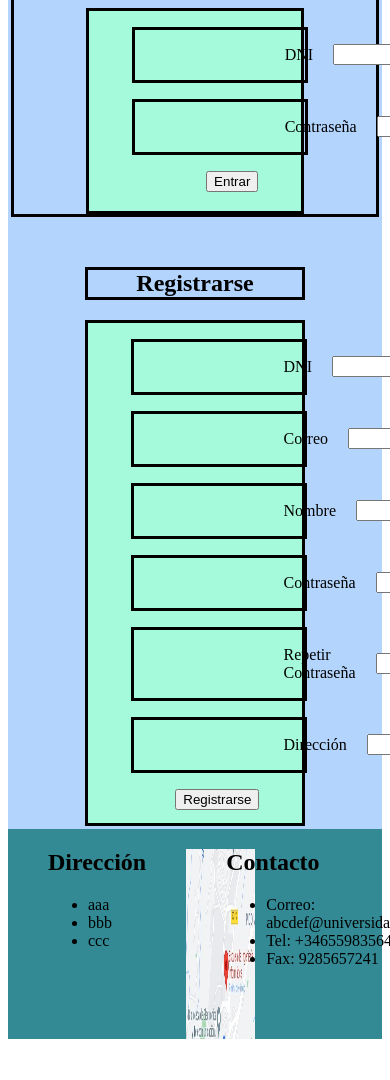
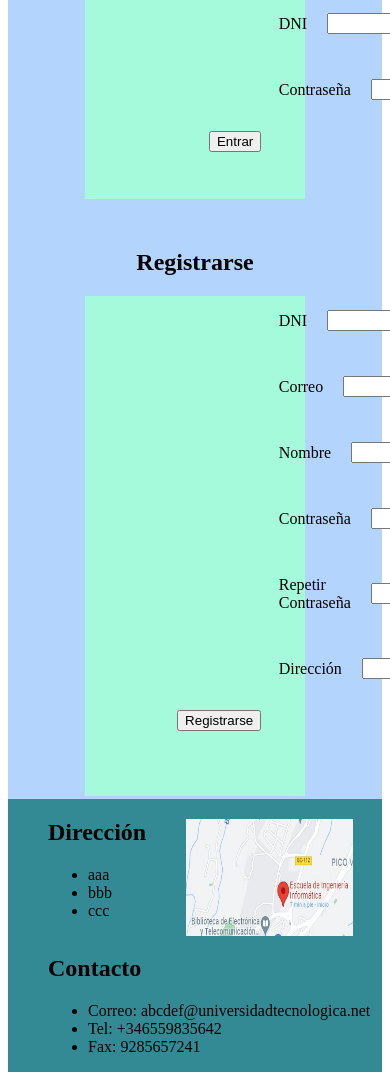
Before and after one commit to albertosocas/version1, a website built with Parcel: page login.html in a window 390 px wide. Shown: the part 179-1259 px from the top of the page. Before the commit the page ends 1226 px from the top, so only its background shows below. Built offline with nearby package versions, Linux system fonts and the light colour scheme.

Commit message:
(Footer, Sobre nosotros, Home) terminados para móvil y (Login, Grados) a medias

```diff
--- a/css/grados.css
+++ b/css/grados.css
@@ -6,7 +6,7 @@
   list-style-type: none;
   margin-left: 50px;
   margin-right: 50px;
-  height: 150px;
+  height: auto;
   display: flex;
   background-color: #a4fadb;
 }
--- a/css/login.css
+++ b/css/login.css
@@ -3,20 +3,15 @@
   margin-left: 20%;
   margin-right: 20%;
   background-color: #a4fadb;
-  border: solid;
-  solid-color: black;
 }
 #titulologin, #tituloregistrarse{
   margin-left: 20%;
   margin-right: 20%;
   text-align: center;
-  border: solid;
-  solid-color: black;
 }
 
 #cajalogin{
-  border: solid;
-  solid-color: black;
+
 }
 
 #tituloregistrarse{
@@ -31,9 +26,6 @@
   list-style-type: none;
   padding-right: 20px;
   padding-left: 150px;
-
-  border: solid;
-  solid-color: black;
 }
 
 .dni, .fichero, .contraseña{
@@ -57,6 +49,4 @@
   margin-left: 20%;
   margin-right: 20%;
   background-color: #a4fadb;
-  border: solid;
-  solid-color: black;
 }
--- a/css/main.css
+++ b/css/main.css
@@ -116,6 +116,7 @@ footer{
   }
 
   #buscador_movil {
+    margin-right: 50px;
     display: flex;
     float: bottom;
     display: flex;
@@ -147,7 +148,10 @@ footer{
     clear: top;
   }
 
-  #footer {
+  footer {
     width: 100%;
+    display: flex;
+    flex-direction: column;
+    height: 100%;
   }
 }
--- /dev/null
+++ b/css/responsiveGrados.css
@@ -0,0 +1,4 @@
+/* under 640 px */
+@media screen and (max-width: 40em) {
+
+}
--- a/css/responsiveLogin.css
+++ b/css/responsiveLogin.css
@@ -2,3 +2,22 @@
 
 
 }
+
+@media screen and (max-width: 40em) {
+  #login {
+    margin-left: 10%;
+    margin-right: 10%;
+  }
+
+  .input{
+    display: flex;
+    align-items: center;
+    list-style-type: none;
+    padding-right: 0px;
+    padding-left: 0px;
+  }
+
+  .formulario{
+    flex-basis: 50%;
+  }
+}
--- a/css/responsiveSobreNosotros.css
+++ b/css/responsiveSobreNosotros.css
@@ -21,4 +21,8 @@
     display: flex;
     flex-direction: column;
   }
+
+  #botonnuestrosgrados {
+
+  }
 }
--- a/login.html
+++ b/login.html
@@ -4,6 +4,8 @@
   <meta charset="UTF-8">
   <link rel="stylesheet" href="css/main.css">
   <link rel="stylesheet" href="css/login.css">
+  <link rel="stylesheet" href="css/responsiveLogin.css">
+
   <title>Login</title>
 </head>
 <body>
```
Also changed, not shown: css/responsiveIndex.css (+8 -4 lines), grados.html (+2 -0 lines), sobrenosotros.html (+1 -1 lines).
